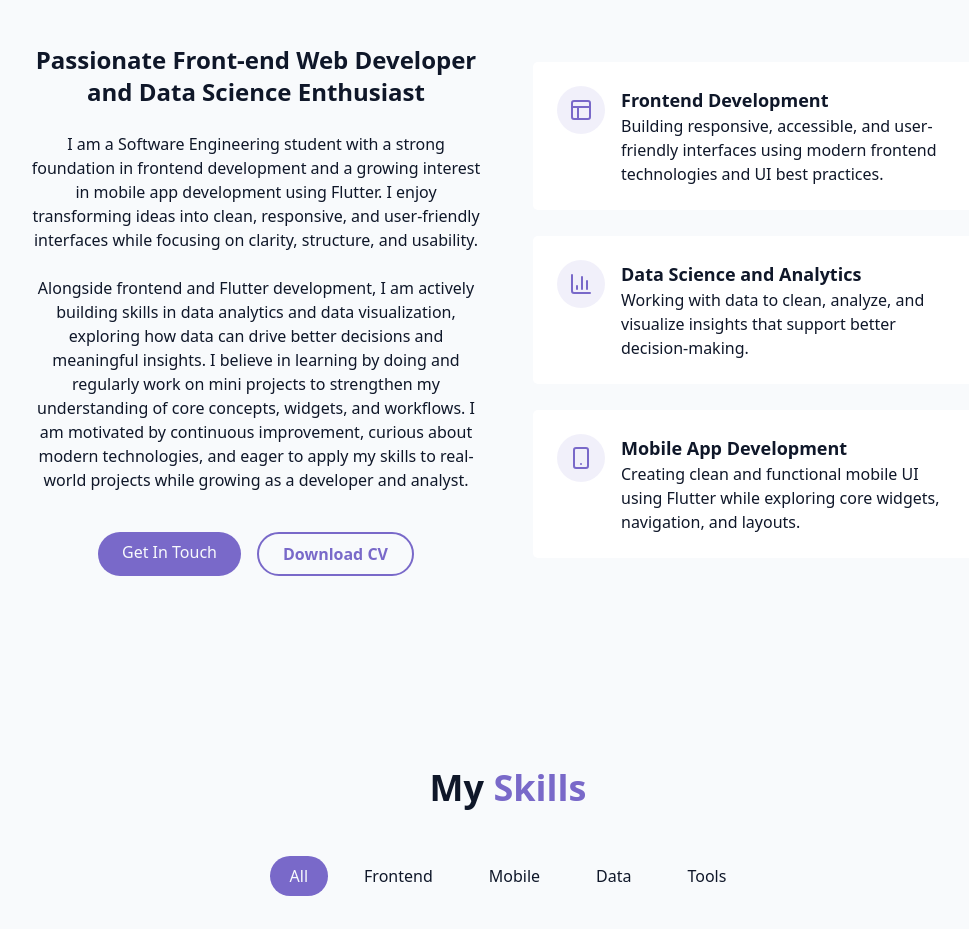
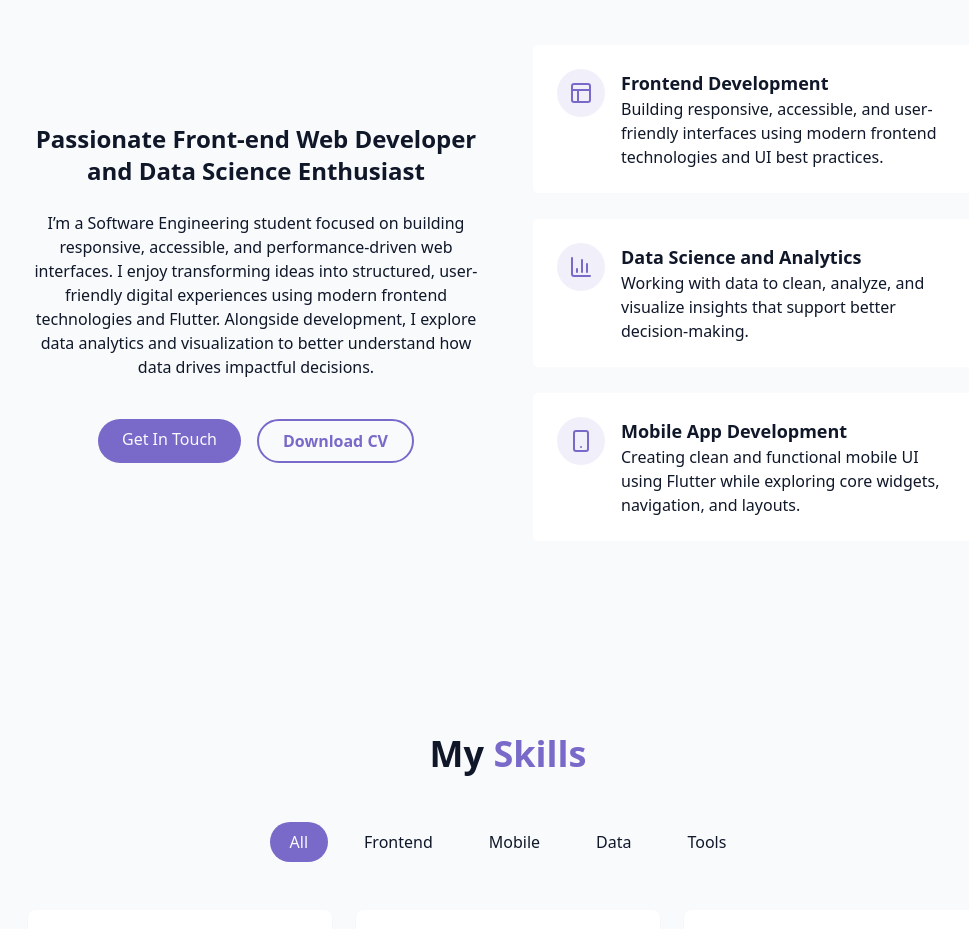
Before and after one commit to Ayman-Kz25/My-Portfolio, a React (Vite) app: page / in a window 1280 px wide. Shown: the part 940-1869 px from the top of the page, without its empty margins (132-1101 px from the left). Built offline with nearby package versions, Linux system fonts and the light colour scheme.

Commit message:
update about me

```diff
--- a/src/components/About.jsx
+++ b/src/components/About.jsx
@@ -13,23 +13,16 @@ function About() {
             <h3 className="text-2xl font-semibold">
               Passionate Front-end Web Developer and Data Science Enthusiast
             </h3>
-            <p className="text-muted-primary">
-              I am a Software Engineering student with a strong foundation in
-              frontend development and a growing interest in mobile app
-              development using Flutter. I enjoy transforming ideas into clean,
-              responsive, and user-friendly interfaces while focusing on
-              clarity, structure, and usability.
-            </p>
-            <p className="text-muted-primary">
-              Alongside frontend and Flutter development, I am actively building
-              skills in data analytics and data visualization, exploring how
-              data can drive better decisions and meaningful insights. I believe
-              in learning by doing and regularly work on mini projects to
-              strengthen my understanding of core concepts, widgets, and
-              workflows. I am motivated by continuous improvement, curious about
-              modern technologies, and eager to apply my skills to real-world
-              projects while growing as a developer and analyst.
-            </p>
+            <p className="text-muted-foreground">
+  I’m a Software Engineering student focused on building responsive,
+  accessible, and performance-driven web interfaces. I enjoy transforming
+  ideas into structured, user-friendly digital experiences using modern
+  frontend technologies and Flutter.
+
+  Alongside development, I explore data analytics and visualization to
+  better understand how data drives impactful decisions.
+</p>
+
             <div className="flex flex-col sm:flex-row gap-4 pt-4 justify-center">
               <a href="#contact" className="cosmic-btn">
                 Get In Touch
```
